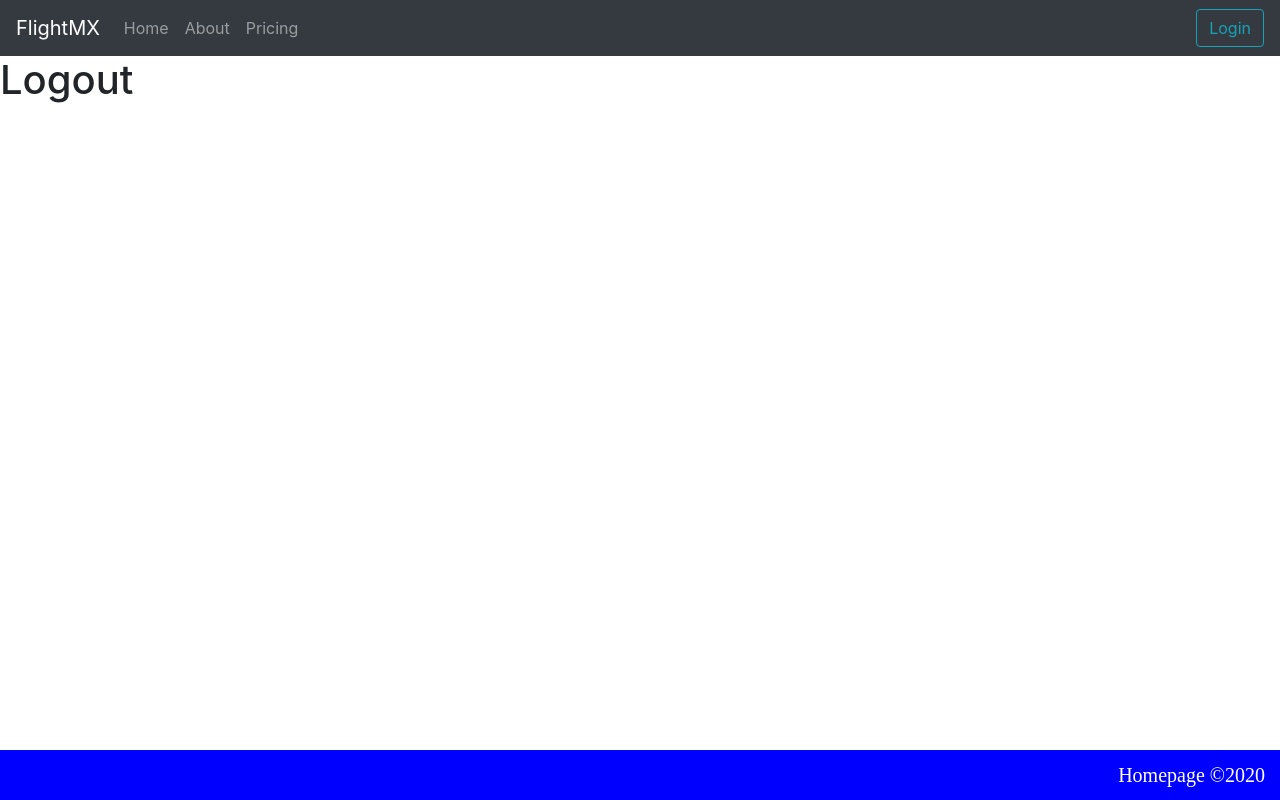
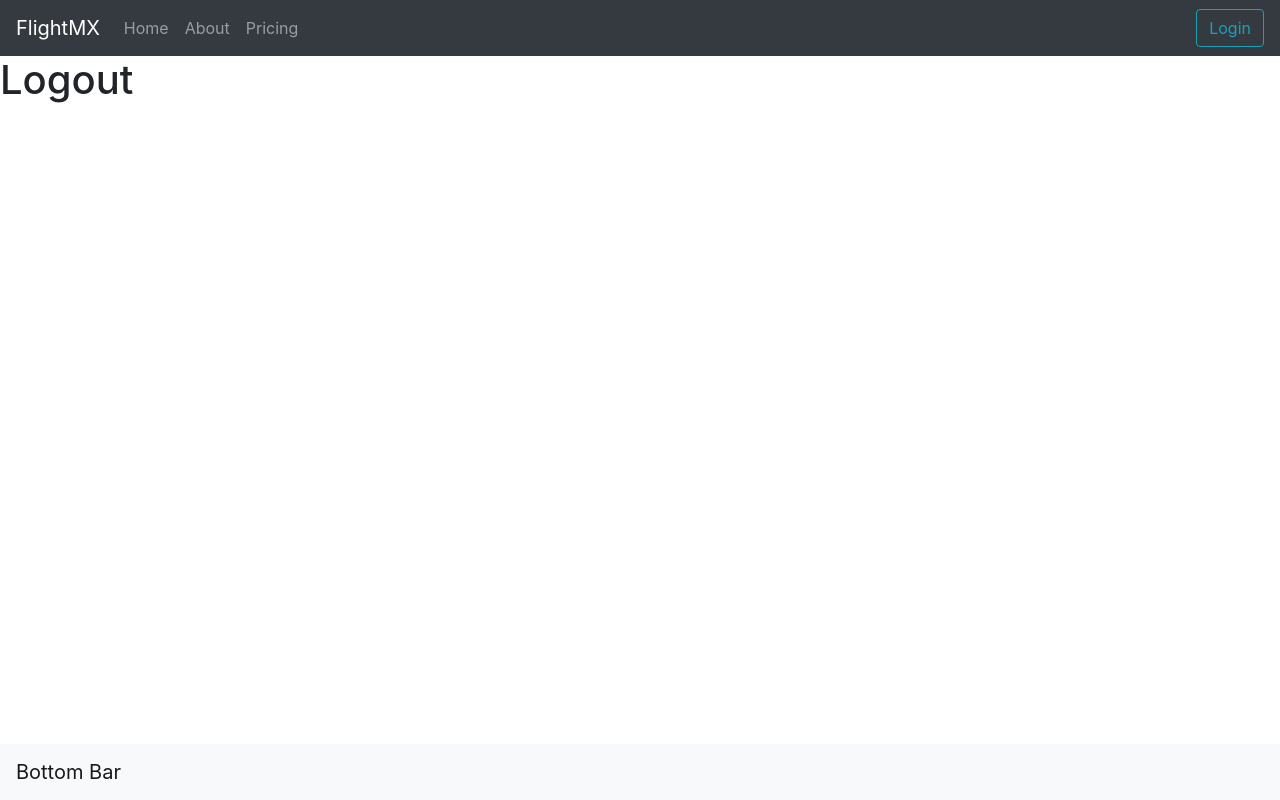
Before and after one commit to robotmatt/FlightMX, a React (Create React App) app in the folder client/: page /logout in a window 1280 px wide. Built offline with nearby package versions, Linux system fonts and the light colour scheme.

Commit message:
Changed footer to use boostrap bar to float on pg

```diff
--- a/client/src/components/Footer/index.js
+++ b/client/src/components/Footer/index.js
@@ -1,13 +1,14 @@
 import React from "react";
+import { Navbar, Nav, Container, FormControl, Button } from "react-bootstrap";
+
 import "./style.css";
 
 const Footer = () => (
-	<footer className = "page-footer">
-		<div className = "container-fluid">
-			<p>Homepage ©2020</p>
-		</div>
-	</footer>
-
+	<Container>
+  		<Navbar expand="sm" variant="light" bg="light" fixed="bottom">
+    		<Navbar.Brand href="#">Bottom Bar</Navbar.Brand>
+  		</Navbar>
+	</Container>
 );
 
 export default Footer;
```
